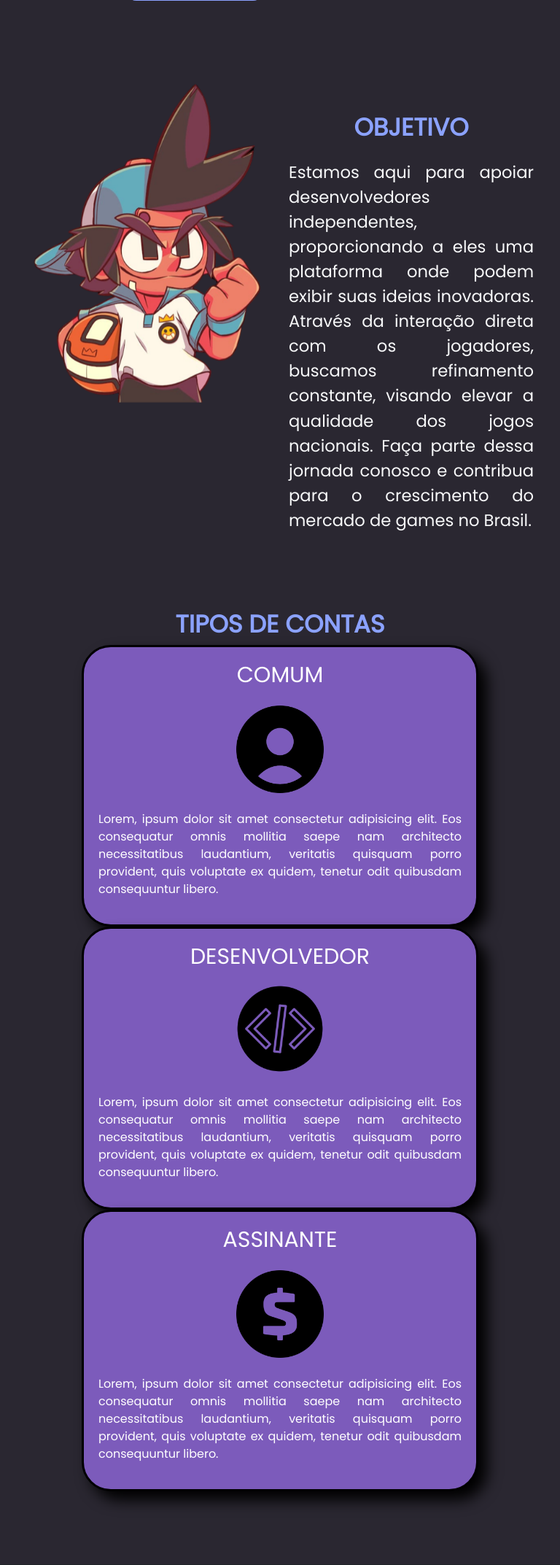
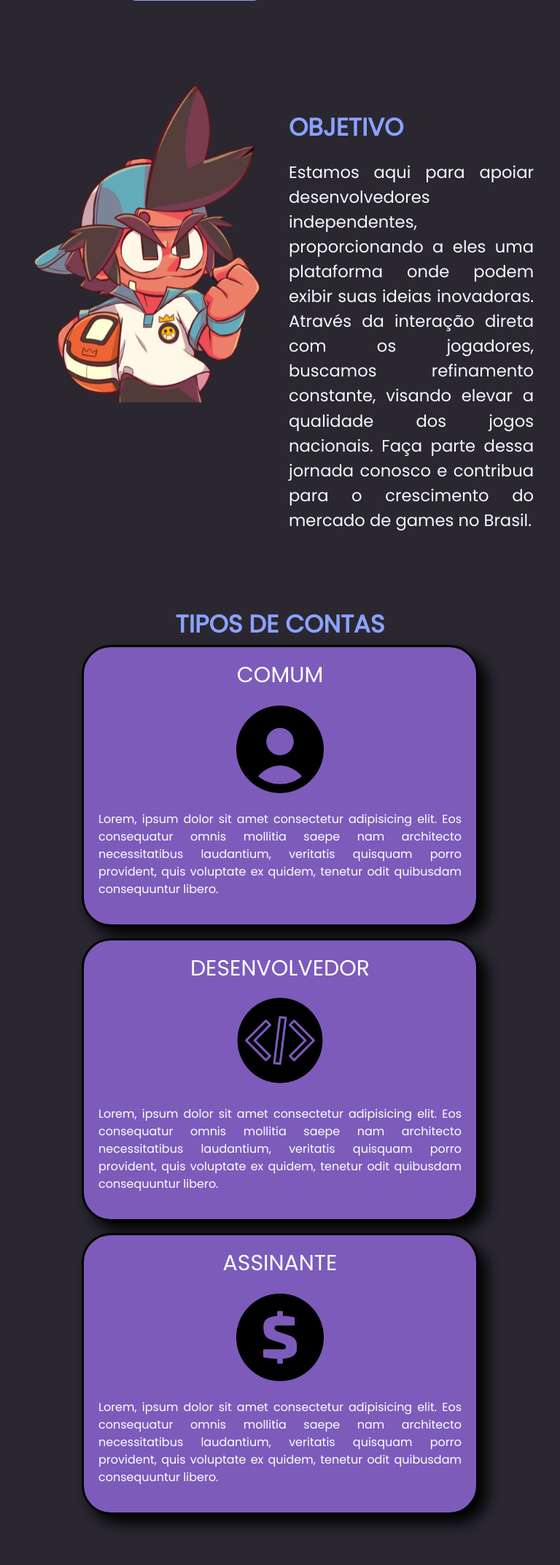
Before and after one commit to Gustavo12890/BR_INDIE, a PHP site: page /pages/index.html in a window 768 px wide. Shown: the part 469-2614 px from the top of the page at 73% size. Run offline with PHP 8.4, Linux system fonts and the light colour scheme.

Commit message:
Tentativa de arrumar os cards da land

```diff
--- a/css/style.css
+++ b/css/style.css
@@ -132,6 +132,11 @@ background: #6a88ff;
 .titulo-objetivo {
     color: #8BA2FF;
     font-weight: 700;
+    width: 100%;
+}
+
+.texto-objetivo {
+    text-align: justify;
 }
 
 .textosObjetivo {
@@ -140,6 +145,12 @@ background: #6a88ff;
 
 .img2 {
     margin-top: -70px;
+}
+
+@media (min-width: 768px) and (max-width:992px) {
+    .titulo-objetivo {
+        width: 10vw;
+    }
 }
 /*Seção 2*/
 
@@ -260,6 +271,12 @@ background: #eee;
     align-items: center;
  }
 
+ @media (min-width: 768px) and (max-width: 1084px) {
+    .cards {
+        flex-direction: column;
+    }
+ }
+
  .secaoCards:nth-child(1) {
     color: #2A2731;
 }
--- a/pages/index.html
+++ b/pages/index.html
@@ -58,7 +58,7 @@
   <div class="row d-flex flex-row-reverse textosObjetivo">
     <div class="col-sm-6 col-md-6 col-lg-6 textos">
       <h2 class="titulo-objetivo fs-1 text-end text-center"><span>OBJETIVO</span></h2>
-       <p class="text-light float-end fs-4 mt-3" style="width: 100%; text-align: justify;">Estamos aqui para apoiar desenvolvedores independentes, proporcionando a eles uma plataforma onde podem exibir suas ideias inovadoras. Através da interação direta com os jogadores, buscamos refinamento constante, visando elevar a qualidade dos jogos nacionais. Faça parte dessa jornada conosco e contribua para o crescimento do mercado de games no Brasil.</p>
+       <p class="texto-objetivo text-light float-end fs-4 mt-3">Estamos aqui para apoiar desenvolvedores independentes, proporcionando a eles uma plataforma onde podem exibir suas ideias inovadoras. Através da interação direta com os jogadores, buscamos refinamento constante, visando elevar a qualidade dos jogos nacionais. Faça parte dessa jornada conosco e contribua para o crescimento do mercado de games no Brasil.</p>
     </div>
     <div class="col-sm-6 col-md-6 col-lg-6">
       <img class="img-fluid img1 mt-5" src="../img/img_landing/personagem.png" alt="">
@@ -71,7 +71,7 @@
 <section class="secaoCards">
   <div class="container reveal text-center">
     <h2 class="titulo-contas h2Cards fs-1 text-center">TIPOS DE CONTAS</h2>
-    <div class="cards row">
+    <div class="cards row g-3">
       <div class="col">
         <div class="text-card">
           <h3 class="h3Cards">Comum</h3>
```
